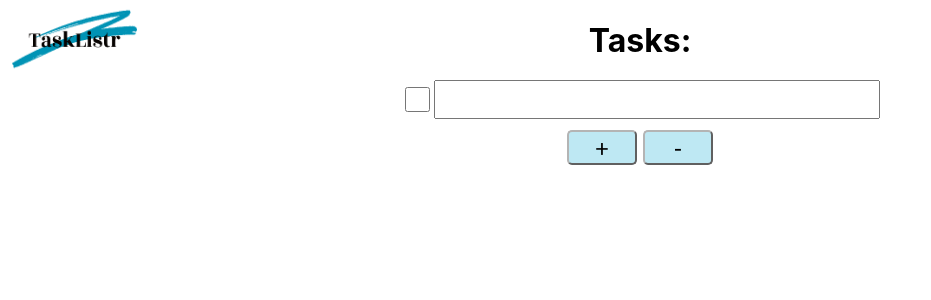
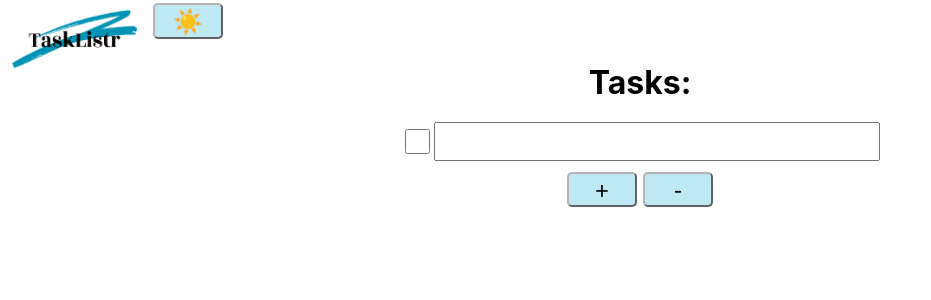
Before and after one commit to alenka-rondon/TaskListr, a React (Create React App) app in the folder task-listr/: page / in a window 1280 px wide. Shown: the top 300 px of the page, without its empty margins (0-931 px from the left). Built offline with nearby package versions, Linux system fonts and the light colour scheme.

Commit message:
dark mode toggle

```diff
--- a/task-listr/src/App.css
+++ b/task-listr/src/App.css
@@ -1,11 +1,33 @@
 @import url('https://fonts.googleapis.com/css2?family=Montserrat:wght@500&family=Nunito:wght@300&display=swap%27');
+
+.dark-mode {
+  background-color: black;
+  color: white;
+}
+
+.dark-mode img {
+  filter: invert(100%);
+}
+
+.dark-mode button {
+  filter: invert(100%);
+}
+
+.dark-mode .task-checkbox:checked {
+  filter: hue-rotate(320deg) invert(100%);
+}
+
+.dark-mode .task-text {
+  background-color: rgb(41, 41, 41);
+  color: white;
+  border-color: white;
+}
 
 .App {
   display: flex;
   flex-direction: row;
   text-align: center;
   justify-content: center;
-
 }
 
 .task {
--- a/task-listr/src/App.js
+++ b/task-listr/src/App.js
@@ -67,17 +67,46 @@ class Tasks extends React.Component {
   }
 }
 
+var buttonText = '☀️';
+
+class DarkModeToggle extends React.Component {
+  constructor(props) {
+    super(props);
+    this.state = {
+      buttonText: '☀️'
+    };
+  }
+
+  darkModeToggle = () => {
+    var body = document.body;
+    body.classList.toggle("dark-mode");
+
+    console.log(this.state.buttonText);
+
+    if (this.state.buttonText === '☀️') {
+      this.setState({ buttonText: '🌙'});
+    }
+    else {
+      this.setState({ buttonText: '☀️'});
+    }
+  }
+
+  render() {
+    return <button className="dark-mode-toggle" onClick={this.darkModeToggle}>{this.state.buttonText}</button>;
+  }
+}
+
 function App() {
   return (
-    <>
-    <img src={logo} />
+    <body>
+      <img src={logo} />
+      <DarkModeToggle />
 
-    <div className="App">
+      <div className="App">
 
-      <Tasks />
-    </div>
-
-    </>
+        <Tasks />
+      </div>
+    </body>
   );
 }
 
```
